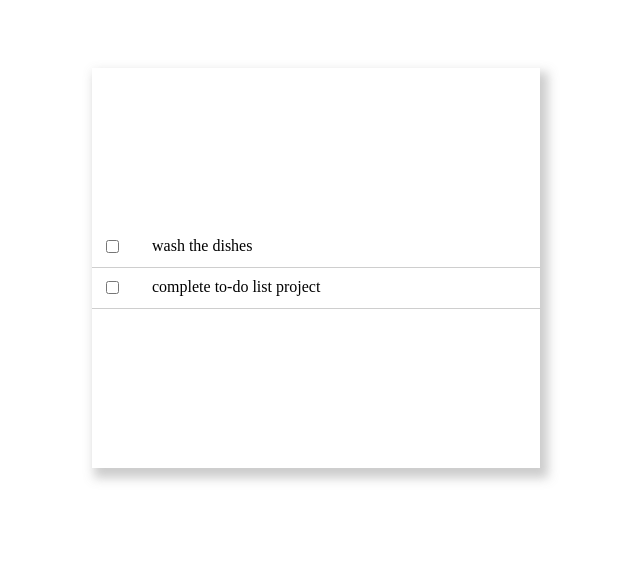
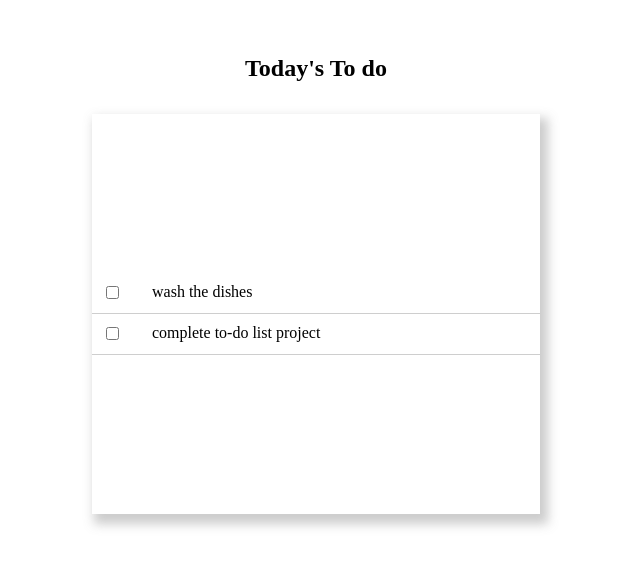
Before and after one commit to Ellon-M/to-do-list-webpack, a website built with webpack: page src/index.html in a window 1280 px wide. Shown: the part 132-698 px from the top of the page, without its empty margins (324-964 px from the left). Built offline with nearby package versions, Linux system fonts and the light colour scheme.

Commit message:
fix eslint error

```diff
--- a/src/index.html
+++ b/src/index.html
@@ -8,8 +8,7 @@
   </head>
   <body>
     <div class="list-container">
-
+      <h2 class="list-heading">Today's To do</h2>
     </div>
-  <script src="main.js"></script>
 </body>
 </html>
--- a/src/style.css
+++ b/src/style.css
@@ -15,8 +15,16 @@ body {
   width: 100%;
 }
 
+.list-heading {
+  text-align: center;
+  margin: 0;
+  padding: 2rem;
+  justify-content: center;
+}
+
 .list-container {
   display: flex;
+  flex-direction: column;
   width: 100%;
   height: 100vh;
   align-items: center;
```
Also changed, not shown: dist/index.html, dist/main.bundle.js, src/js/index.js (line endings or trailing spaces). Lines whose indentation alone changed are shown as unchanged.
